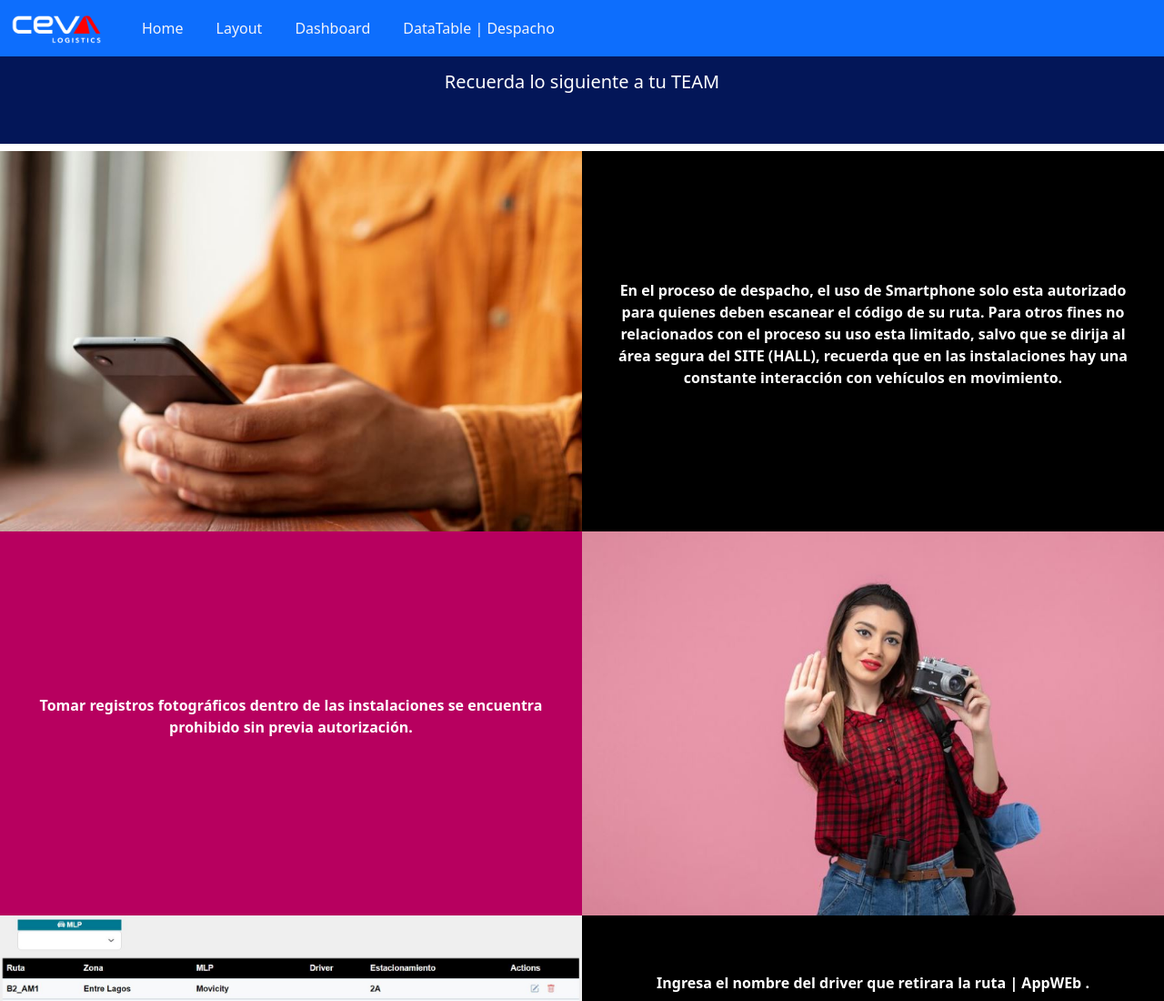
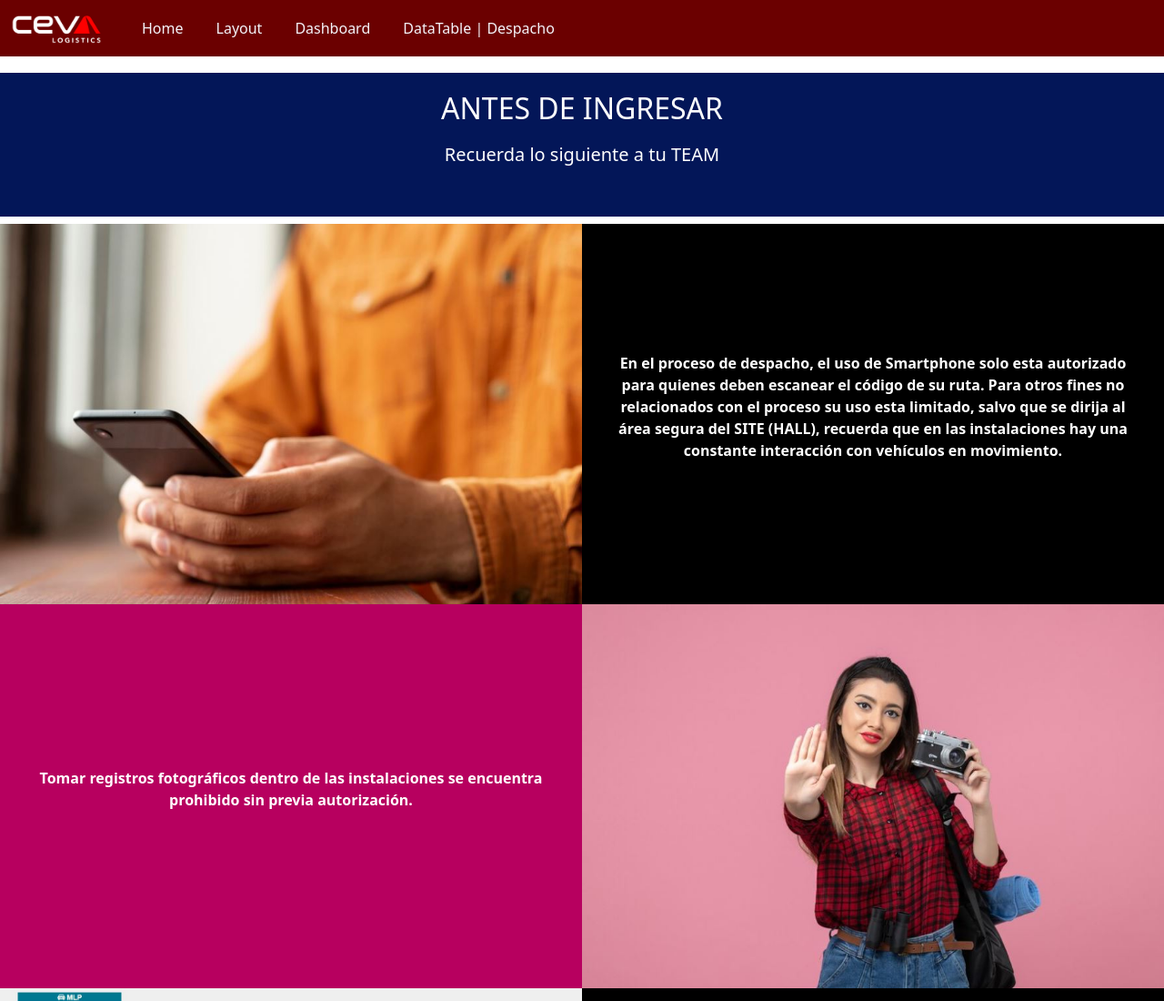
Before and after one commit to HectorAOyarzun/induccion_Contratistas, a website: page index.html in a window 1280 px wide. Shown: the top 1100 px of the page at 91% size. Drawn offline with nearby package versions, Linux system fonts and the light colour scheme.

Commit message:
[push sass]navbar-red

```diff
--- a/index.html
+++ b/index.html
@@ -25,7 +25,7 @@
 <body>
 <div class="container__grid__index">
  <header class="content__nav__menu">
-       <nav class="navbar navbar-expand-lg bg-primary fixed-top style__navbar">
+       <nav class="navbar navbar-expand-lg  fixed-top style__navbar">
   <div class="container-fluid">
     <a class="navbar-brand style__navbar__logo" href="#"><img src="./assets/cevablanco.png"></a>
     <button class="navbar-toggler" type="button" data-bs-toggle="collapse" data-bs-target="#navbarNav" aria-controls="navbarNav" aria-expanded="false" aria-label="Toggle navigation">
--- a/scss/_contentIndex.scss
+++ b/scss/_contentIndex.scss
@@ -1,6 +1,7 @@
 .before{
     //display: flex;
     width: 100%;
+    padding-top: 80px;
 
     &__title{
         @include title-first;
```
Also changed, not shown: pages/reportes.html (+1 -1 lines), css/main.css, 1 other file.
